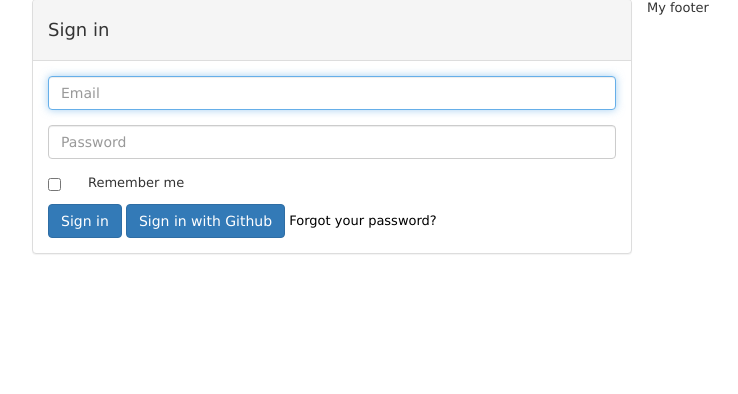
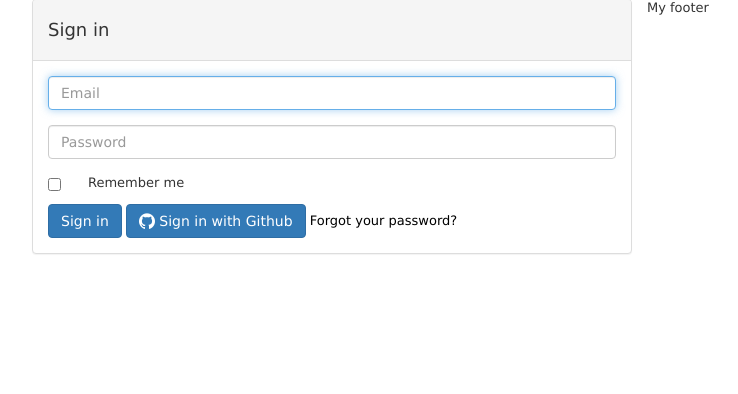
Before and after one commit to byronroark/dictionary, a Rails app: page /users/sign_in in a window 1280 px wide. Shown: the part 86-480 px from the top of the page, without its empty margins (3-741 px from the left). Run offline with Rails 7, Linux system fonts and the light colour scheme; style sheets or scripts are compiled from the project's sources; some libraries are stand-ins or nearby versions.

Commit message:
import font awesome

```diff
--- a/app/assets/stylesheets/our-bootstrap.css.scss
+++ b/app/assets/stylesheets/our-bootstrap.css.scss
@@ -1,8 +1,8 @@
 @import "bootstrap-sprockets";
 @import "bootstrap";
 
-// @import "font-awesome-sprockets";
-// @import "font-awesome";
+@import "font-awesome-sprockets";
+@import "font-awesome";
 //
 // .col-centered {
 //   float: none;
```
